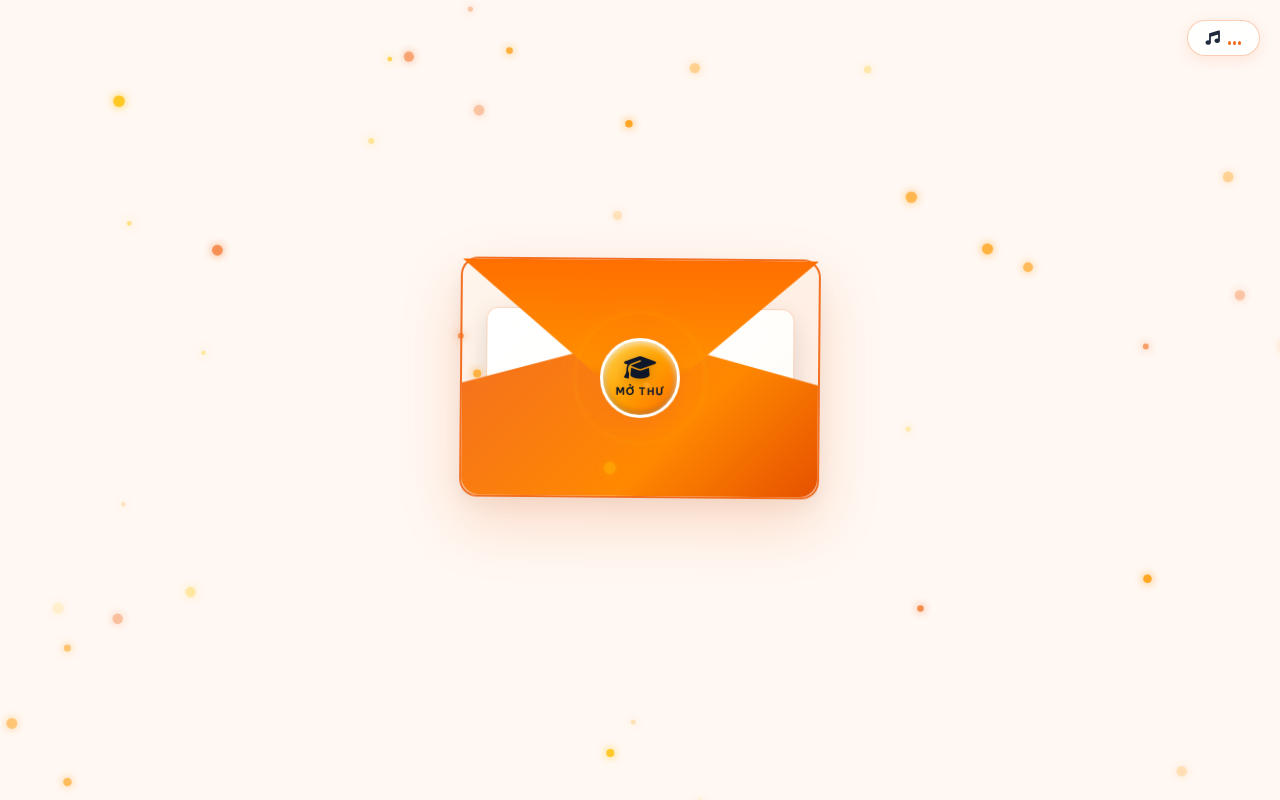
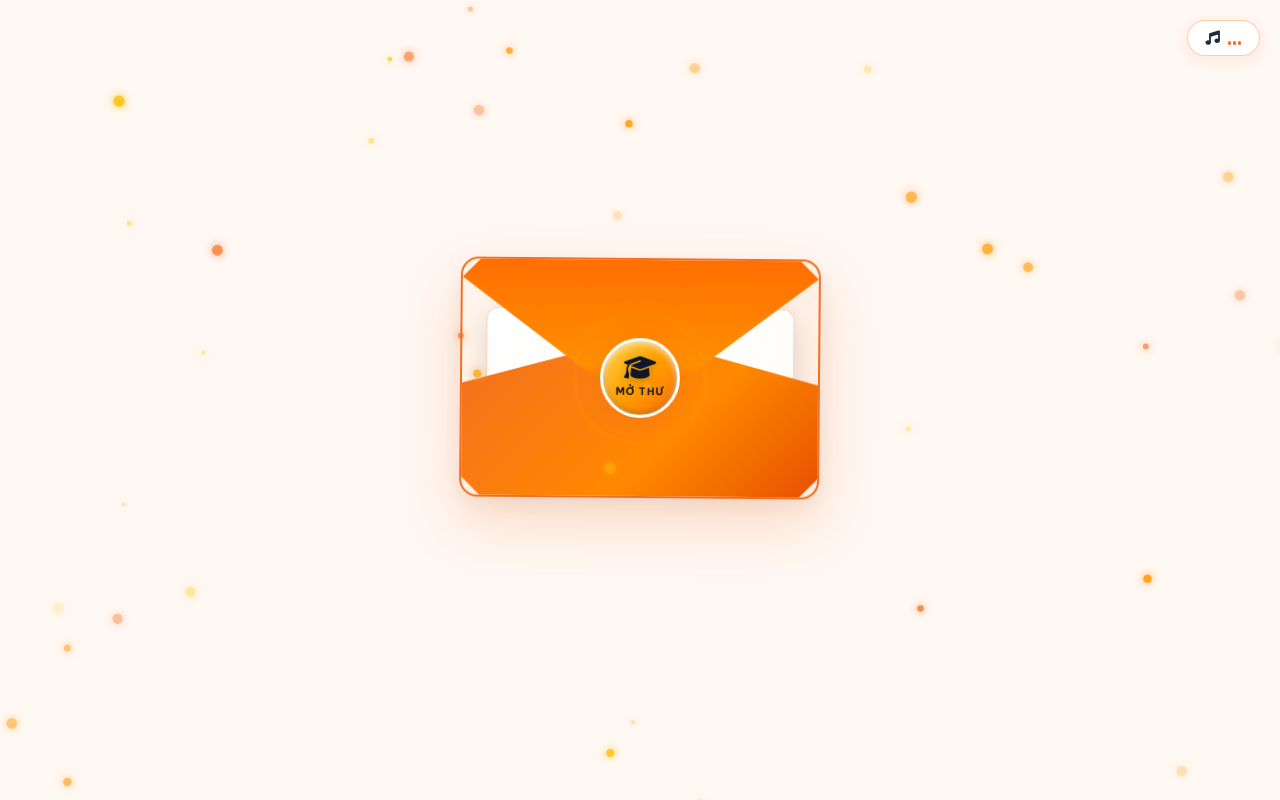
Before and after one commit to NhatTanHe170311/graduation-invitation, a plain HTML site: page index.html in a window 1280 px wide. Drawn offline with nearby package versions, Linux system fonts and the light colour scheme; a web font is replaced by a local one.

Commit message:
v17.0 - Fix sharp flap corners by matching envelope 18px rounded corners

```diff
--- a/index.html
+++ b/index.html
@@ -22,7 +22,7 @@
     <script src="https://cdnjs.cloudflare.com/ajax/libs/html2canvas/1.4.1/html2canvas.min.js"></script>
 
     <!-- Custom CSS -->
-    <link rel="stylesheet" href="style.css?v=16.0">
+    <link rel="stylesheet" href="style.css?v=17.0">
 </head>
 
 <body class="theme-fpt">
@@ -445,7 +445,7 @@
     <div id="toast-container"></div>
 
     <!-- Application Script -->
-    <script src="script.js?v=16.0"></script>
+    <script src="script.js?v=17.0"></script>
 </body>
 
 </html>
--- a/style.css
+++ b/style.css
@@ -271,12 +271,12 @@ body:not(.music-playing) .music-wave span {
     width: 100%;
     height: 152px;
     background: linear-gradient(180deg, #FF6F00 0%, #FF8F00 70%, #E65100 100%);
-    clip-path: polygon(0 0, 100% 0, 50% 100%);
+    clip-path: polygon(18px 0, calc(100% - 18px) 0, 100% 18px, 50% 100%, 0 18px);
+    border-radius: 18px 18px 0 0;
     transform-origin: top;
     transition: transform 0.8s cubic-bezier(0.4, 0, 0.2, 1);
     z-index: 5;
     filter: drop-shadow(0 4px 10px rgba(0,0,0,0.15));
-    border-bottom: 1px solid rgba(255, 255, 255, 0.3);
 }
 
 /* Bottom Pocket Flaps */
@@ -287,7 +287,7 @@ body:not(.music-playing) .music-wave span {
     width: 100%;
     height: 160px;
     background: linear-gradient(135deg, #F36F21 0%, #FF8800 60%, #E65100 100%);
-    clip-path: polygon(0 100%, 100% 100%, 100% 30%, 50% 0%, 0 30%);
+    clip-path: polygon(0 30%, 50% 0%, 100% 30%, 100% calc(100% - 18px), calc(100% - 18px) 100%, 18px 100%, 0 calc(100% - 18px));
     border-radius: 0 0 18px 18px;
     z-index: 4;
     filter: drop-shadow(0 -2px 8px rgba(0,0,0,0.1));
```
